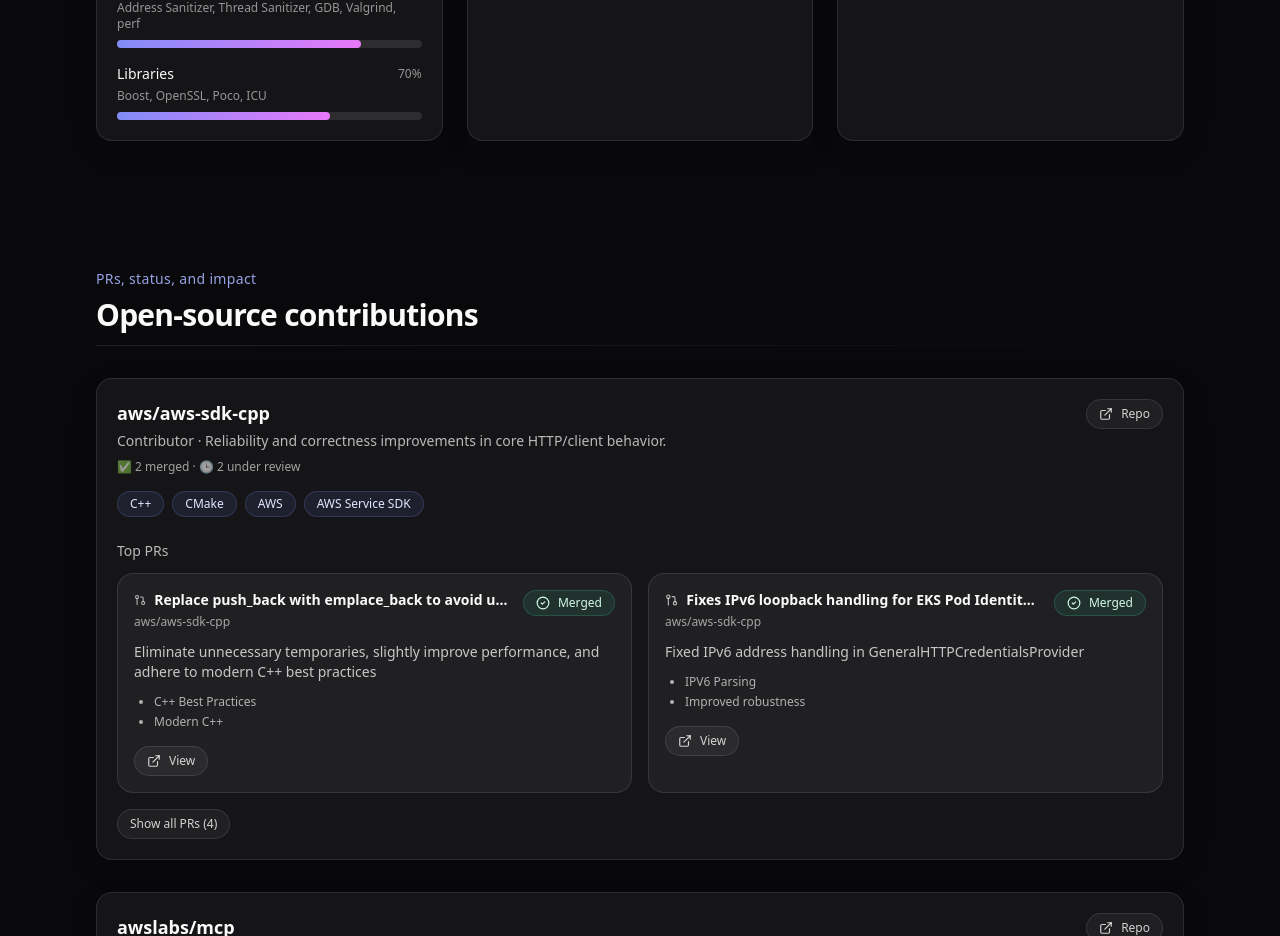
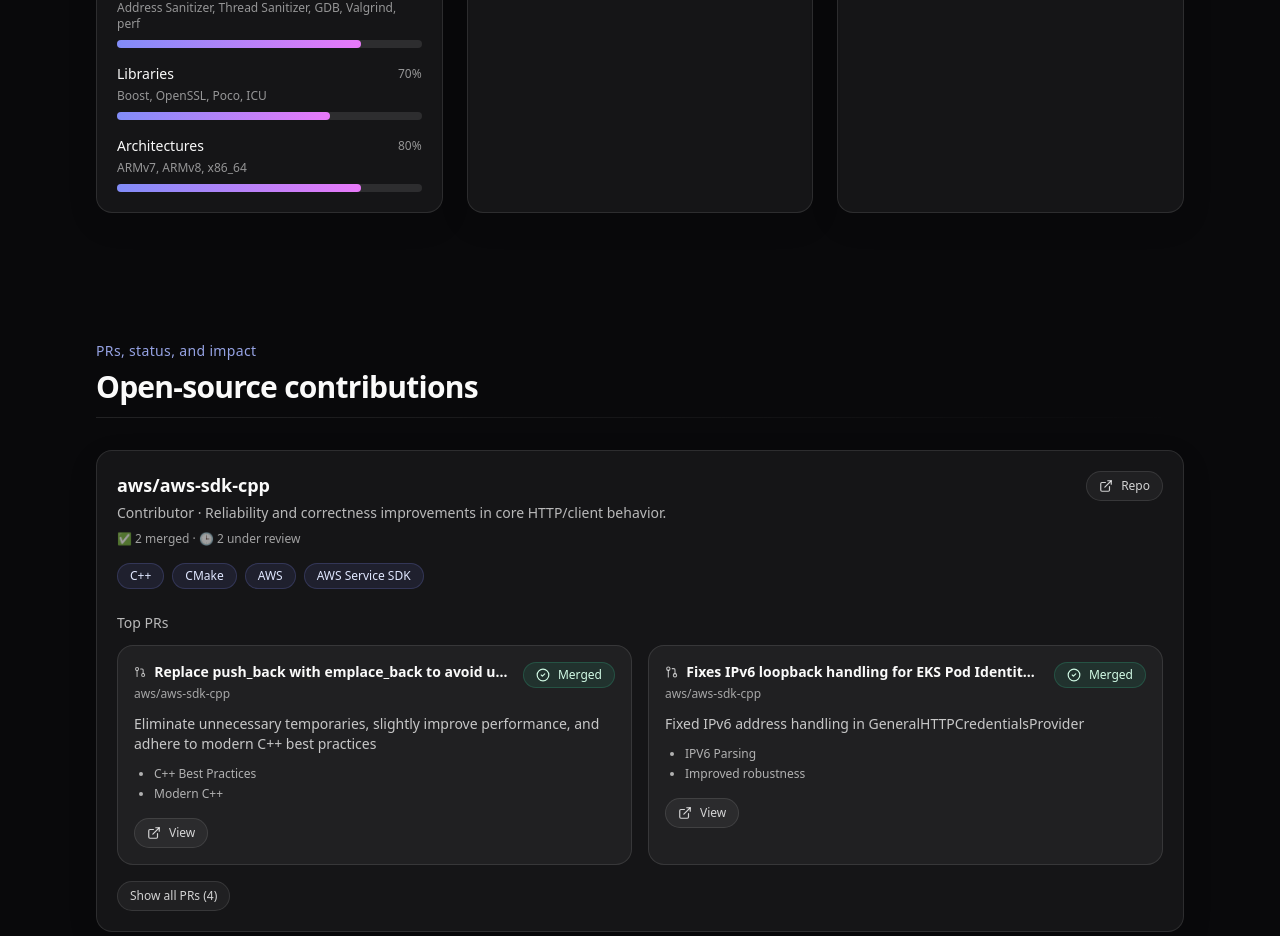
Before and after one commit to rajanyadav0307/rajan-portfolio, a React (Vite) app: page / in a window 1280 px wide. Shown: the part 2140-3076 px from the top of the page. Built offline with nearby package versions, Linux system fonts and the light colour scheme.

Commit message:
Architectures Update

```diff
--- a/src/content/profile.ts
+++ b/src/content/profile.ts
@@ -117,7 +117,8 @@
           { label: "Networking", level: 75, note: "HTTP, FTP, gRPC basics, sockets, TCP/IP " },
           { label: "Build/Tooling", level: 80, note: "CMake, Ninja, clang/gcc, Address Sanitizer, Thread Sanitizer"},
           { label: "Debugging", level: 80, note: "Address Sanitizer, Thread Sanitizer, GDB, Valgrind, perf" },
-          { label: "Libraries", level: 70, note: "Boost, OpenSSL, Poco, ICU" }
+          { label: "Libraries", level: 70, note: "Boost, OpenSSL, Poco, ICU" },
+          { label: "Architectures", level: 80, note: "ARMv7, ARMv8, x86_64" }
         ]
       },
       {
```
